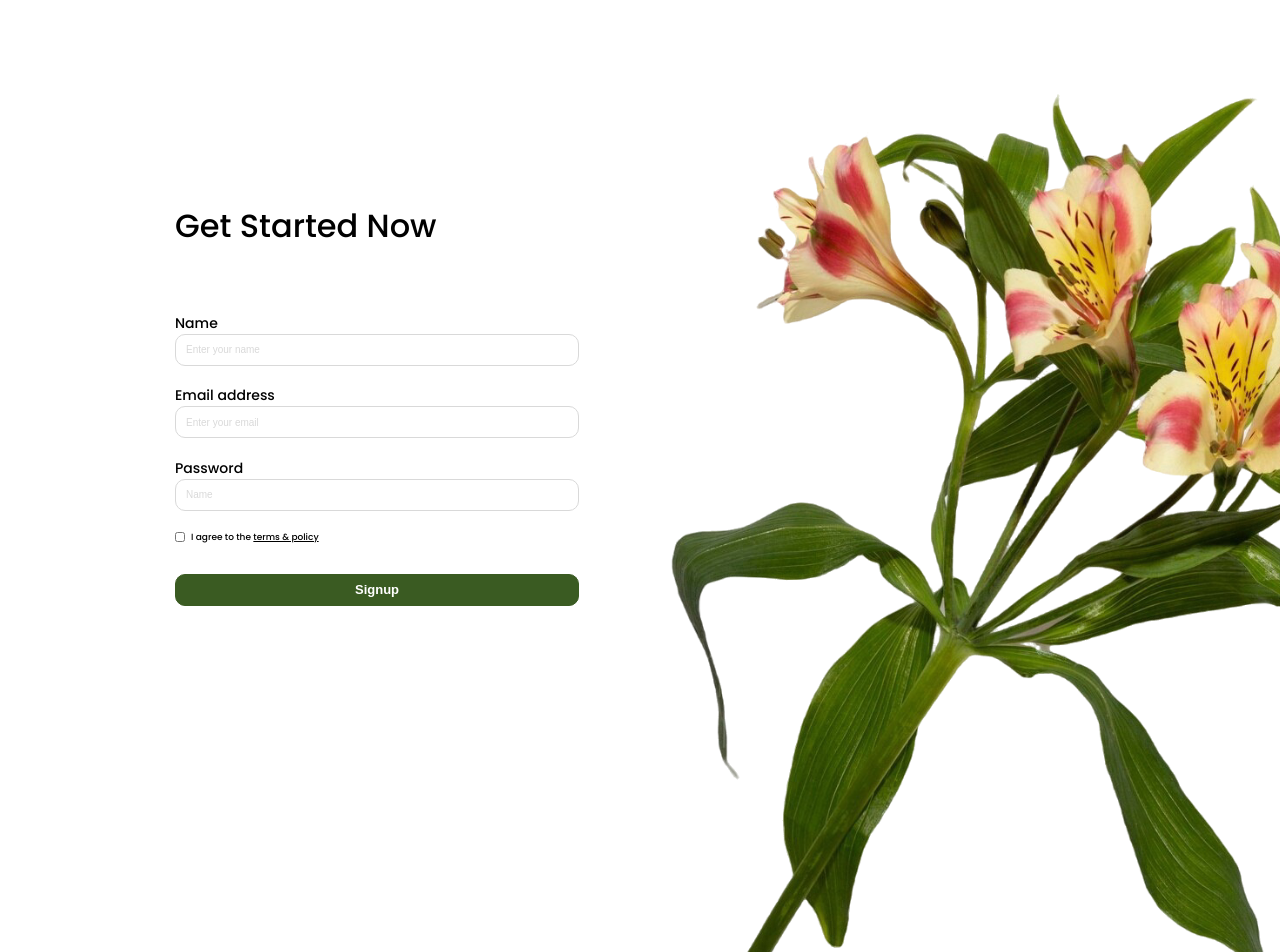
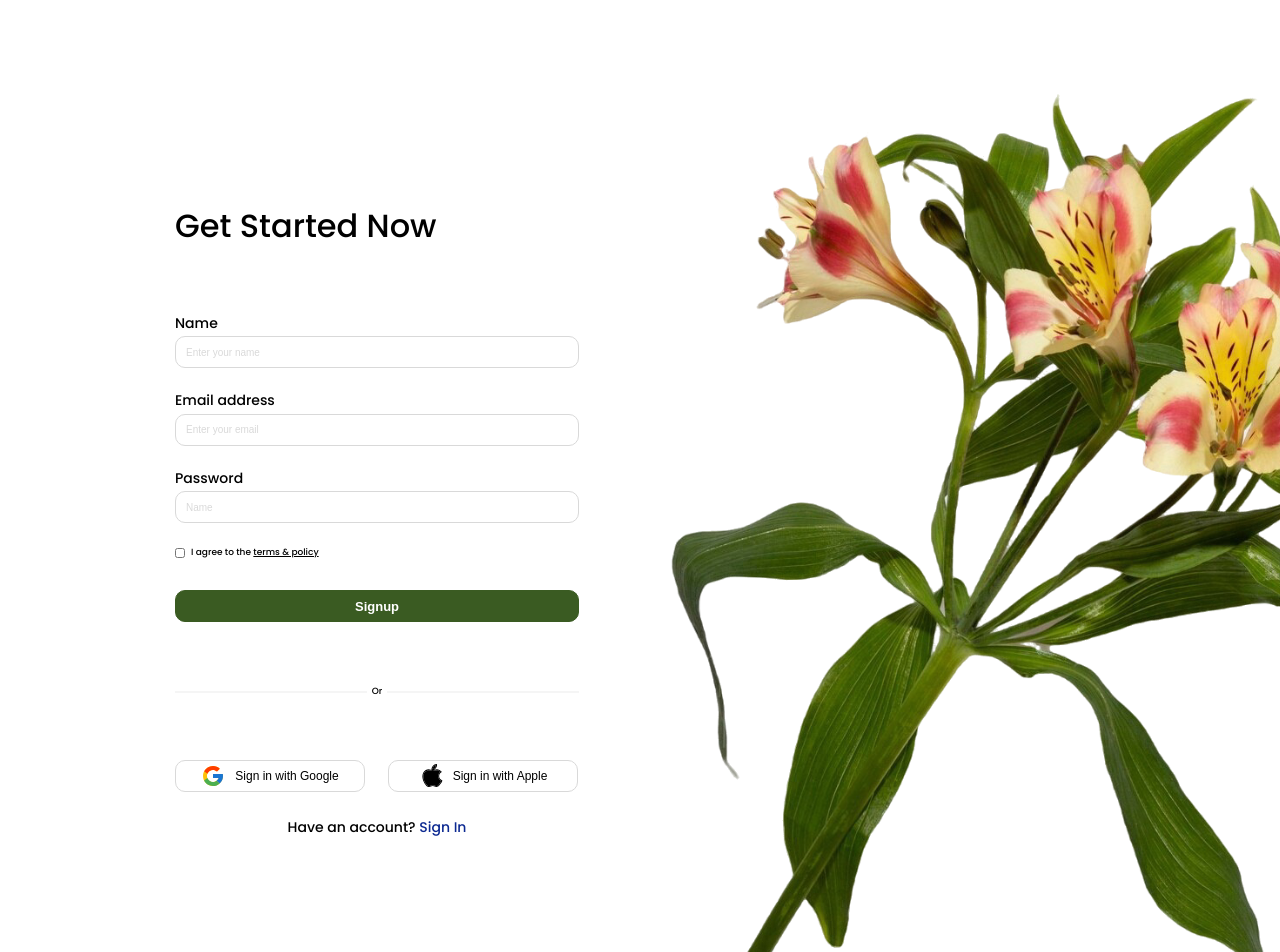
Before and after one commit to JessmrvnC/appdev1-final-practical-exam, a React (Vite) app: page / in a window 1280 px wide. Shown: the top 952 px of the page. Built offline with nearby package versions, Linux system fonts and the light colour scheme.

Commit message:
Add divider and social sign-in buttons.

```diff
--- a/src/components/SignUp/SignUp.jsx
+++ b/src/components/SignUp/SignUp.jsx
@@ -1,4 +1,6 @@
+import appleLogo from '../../assets/icons-apple-logo.svg'
 import flowerImage from '../../assets/blossom-flower.svg'
+import googleLogo from '../../assets/icons-google-logo.svg'
 import styles from './SignUp.module.css'
 
 function SignUp() {
@@ -50,6 +52,25 @@ function SignUp() {
           <button className={styles.signupButton} type="button">
             Signup
           </button>
+
+          <div className={styles.divider} aria-hidden="true">
+            <span>Or</span>
+          </div>
+
+          <div className={styles.socialButtons}>
+            <button type="button">
+              <img src={googleLogo} alt="" />
+              <span>Sign in with Google</span>
+            </button>
+            <button type="button">
+              <img src={appleLogo} alt="" />
+              <span>Sign in with Apple</span>
+            </button>
+          </div>
+
+          <p className={styles.signInPrompt}>
+            Have an account? <a href="#sign-in">Sign In</a>
+          </p>
         </form>
       </section>
       <section className={styles.rightSection}>
--- a/src/components/SignUp/SignUp.module.css
+++ b/src/components/SignUp/SignUp.module.css
@@ -38,6 +38,7 @@
 
 .fields label {
   display: grid;
+  height: 58px;
 }
 
 .fields label > span {
@@ -75,6 +76,7 @@
   align-items: center;
   gap: 6px;
   width: max-content;
+  height: 15.32px;
   margin-top: 19.7px;
   font-size: 9px;
   font-weight: 500;
@@ -95,7 +97,7 @@
 .signupButton {
   width: 100%;
   height: 32px;
-  margin-top: 29.5px;
+  margin-top: 29.55px;
   color: #fff;
   font-size: 13px;
   font-weight: 700;
@@ -111,9 +113,81 @@
 }
 
 .signupButton:focus-visible,
+.socialButtons button:focus-visible,
+.signInPrompt a:focus-visible,
 .terms a:focus-visible {
   outline: 2px solid #3a5b22;
   outline-offset: 2px;
+}
+
+.divider {
+  position: relative;
+  display: flex;
+  align-items: center;
+  justify-content: center;
+  height: 15.32px;
+  margin-top: 62.1px;
+  font-size: 9px;
+  font-weight: 500;
+  line-height: 13.5px;
+}
+
+.divider::before {
+  position: absolute;
+  inset: 50% 0 auto;
+  height: 2px;
+  content: '';
+  background: #f5f5f5;
+  transform: translateY(-50%);
+}
+
+.divider span {
+  position: relative;
+  padding: 0 4.5px;
+  background: #fff;
+}
+
+.socialButtons {
+  display: grid;
+  grid-template-columns: repeat(2, 190px);
+  gap: 23px;
+  margin-top: 60px;
+}
+
+.socialButtons button {
+  display: flex;
+  align-items: center;
+  justify-content: center;
+  gap: 10px;
+  height: 32px;
+  padding: 4px 20px;
+  color: #000;
+  font-size: 12px;
+  font-weight: 500;
+  line-height: 18px;
+  white-space: nowrap;
+  cursor: pointer;
+  background: #fff;
+  border: 1px solid #d9d9d9;
+  border-radius: 10px;
+}
+
+.socialButtons img {
+  width: 24px;
+  height: 24px;
+}
+
+.signInPrompt {
+  margin: 25px 0 0;
+  font-size: 14px;
+  font-weight: 500;
+  line-height: 21px;
+  text-align: center;
+}
+
+.signInPrompt a {
+  color: #0c2991;
+  text-decoration: none;
 }
 
 .rightSection {
@@ -172,3 +246,18 @@
     max-height: 100svh;
   }
 }
+
+@media (max-width: 460px) {
+  .formContent h1 {
+    font-size: 28px;
+  }
+
+  .socialButtons {
+    grid-template-columns: 1fr;
+    gap: 12px;
+  }
+
+  .socialButtons button {
+    width: 100%;
+  }
+}
```
Also changed, not shown: carbonel-signup-bottom.png (added), carbonel-signup-form.png.
